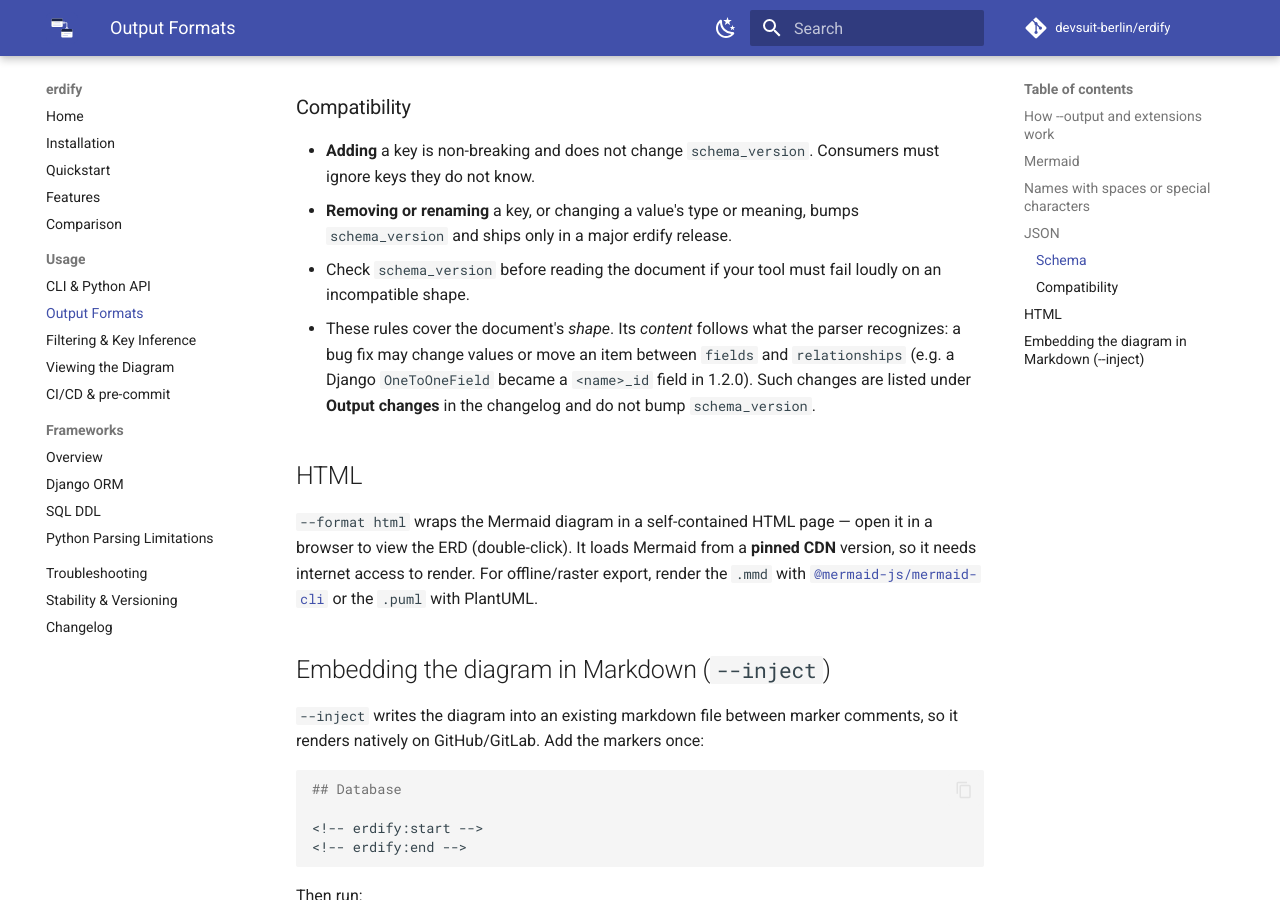
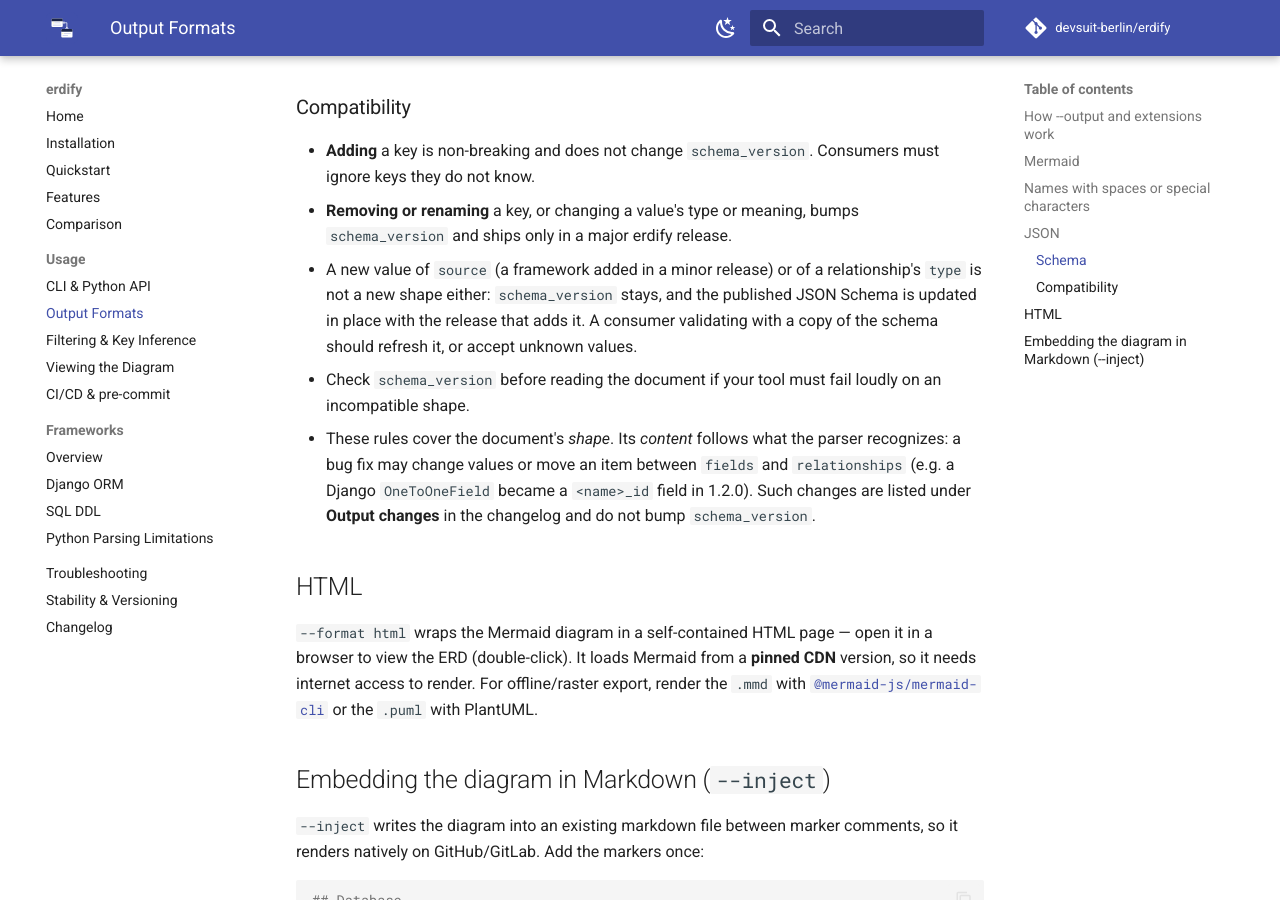
Before and after one commit to devsuit-berlin/erdify, an MkDocs documentation site: the page built from docs/usage/output-formats.md, in a window 1280 px wide and 900 px high, scrolled down 5655 px. Built offline with MkDocs 1.6.1 and Material for MkDocs 9.7.7, drawn with Linux system fonts in a browser that asks for light colours; comment, search, counter and statistics services are not loaded.

Commit message:
docs: catalog NO_DIAGRAM entries, enum values in the schema, pinned vs CDN Mermaid (#268)

```diff
--- a/docs/schema/output-v1.json
+++ b/docs/schema/output-v1.json
@@ -2,7 +2,7 @@
   "$schema": "https://json-schema.org/draft/2020-12/schema",
   "$id": "https://erdify.devsuit.io/schema/output-v1.json",
   "title": "erdify JSON output, schema_version 1",
-  "description": "The document `erdify --format json` writes. Documented in https://erdify.devsuit.io/usage/output-formats/#json. Keys added later are allowed: consumers must ignore keys they do not know.",
+  "description": "The document `erdify --format json` writes. Documented in https://erdify.devsuit.io/usage/output-formats/#json. Keys added later are allowed: consumers must ignore keys they do not know. New `source` and relationship `type` values may be added in a minor release; this file is updated in place then.",
   "type": "object",
   "required": ["schema_version", "title", "entities", "enums"],
   "properties": {
--- a/docs/usage/output-formats.md
+++ b/docs/usage/output-formats.md
@@ -225,6 +225,11 @@ Enum:
   Consumers must ignore keys they do not know.
 - **Removing or renaming** a key, or changing a value's type or meaning, bumps
   `schema_version` and ships only in a major erdify release.
+- A new value of `source` (a framework added in a minor release) or of a
+  relationship's `type` is not a new shape either: `schema_version` stays,
+  and the published JSON Schema is updated in place with the release that
+  adds it. A consumer validating with a copy of the schema should refresh it,
+  or accept unknown values.
 - Check `schema_version` before reading the document if your tool must fail
   loudly on an incompatible shape.
 - These rules cover the document's *shape*. Its *content* follows what the
```
Also changed, not shown: CONTRIBUTING.md (+10 -5 lines), 1 other file.
